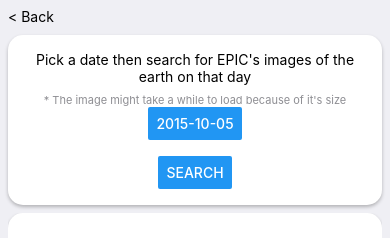
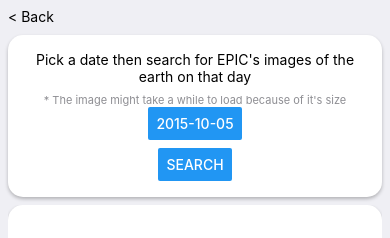
Before and after one commit to ajalasegun1/NasaDaily, a React Native app: screen /EpicScreen in a window 390 px wide. Shown: the top 238 px of the page. Built offline with nearby package versions, Linux system fonts and the light colour scheme; no server answers.

Commit message:
minor change

```diff
--- a/src/components/EpicItem.tsx
+++ b/src/components/EpicItem.tsx
@@ -62,6 +62,7 @@
     width: WIDTH - 40,
     borderRadius: 15,
     marginRight: 8,
+    marginBottom: 8,
   },
   details: {
     fontSize: 15,
--- a/src/screens/EpicScreen.tsx
+++ b/src/screens/EpicScreen.tsx
@@ -98,7 +98,6 @@
             onPress={() => setOpen(true)}
           />
           <VerticalSpace space={8} />
-          <VerticalSpace space={8} />
           <Button title="Search" onPress={() => getEpic()} />
         </MyView2>
         <VerticalSpace space={8} />
```
